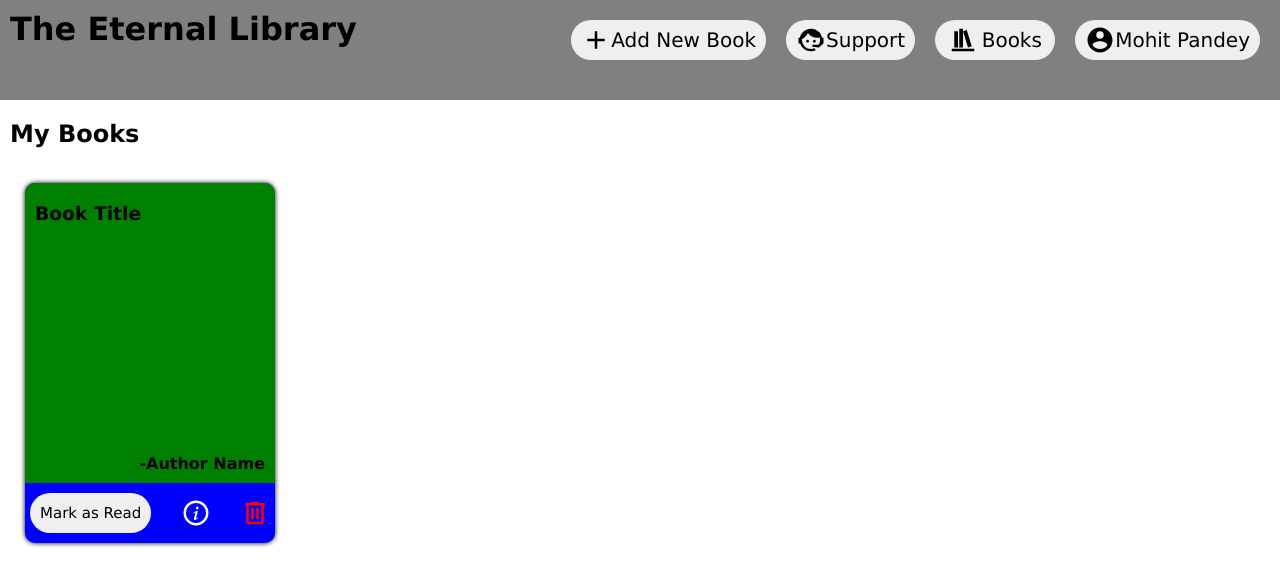
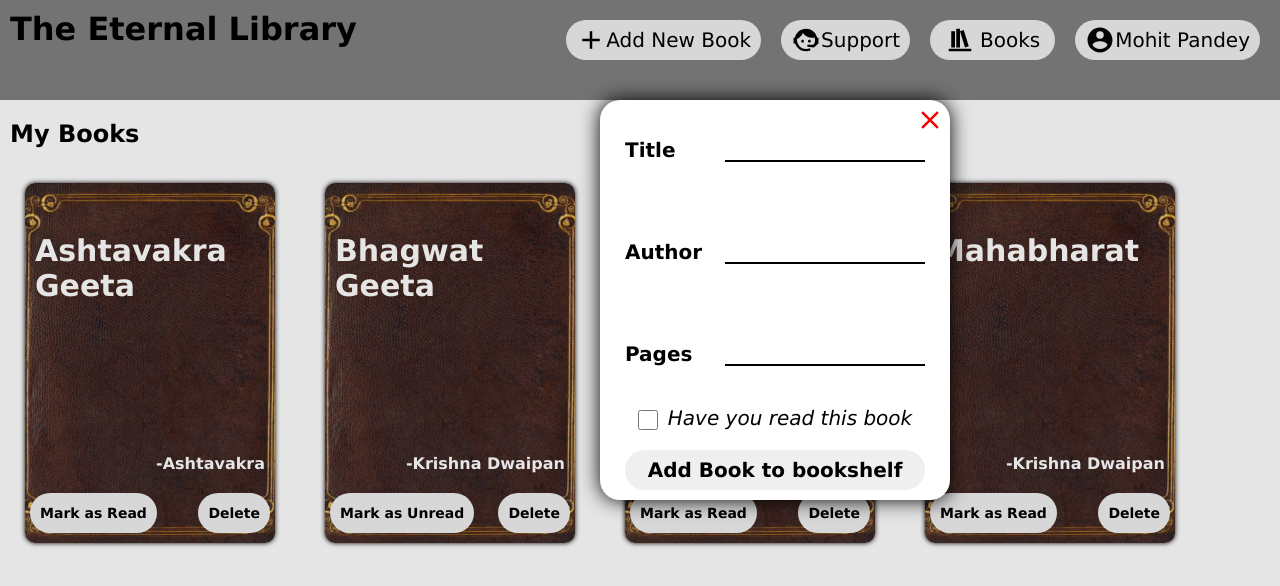
Before and after one commit to 22Mohit22/library-app, a plain HTML site: page index.html in a window 1280 px wide. Both pictures are taken after a click on the button "Add New Book". Drawn offline with Linux system fonts and the light colour scheme.

Commit message:
added scriptand styles and bg image

```diff
--- a/files/script.js
+++ b/files/script.js
@@ -0,0 +1,162 @@
+let myLibrary = [
+    {
+        id: 0,
+        title: 'Ashtavakra Geeta',
+        author: 'Ashtavakra',
+        pages: 120,
+        read: false
+    },
+    {
+        id: 1,
+        title: 'Bhagwat Geeta',
+        author: 'Krishna Dwaipan',
+        pages: 840,
+        read: true
+    },
+    {
+        id: 2,
+        title: 'Ram Charit Manas ',
+        author: 'Tulisdas',
+        pages: 4560,
+        read: false
+    },
+    {
+        id: 3,
+        title: 'Mahabharat',
+        author: 'Krishna Dwaipan',
+        pages: 15000,
+        read: false
+    },
+];
+
+function Book(title, author, pages, read, id) {
+    this.title = title;
+    this.author = author;
+    this.pages = pages;
+    this.read = read; // true or false
+    this.id = id;
+}
+
+
+const formEl = document.querySelector('form');
+const titleEl = document.getElementById('book-title');
+const authorEl = document.getElementById('book-author');
+const pagesEl = document.getElementById('book-pages');
+const checkboxEl = document.getElementById('book-read');
+const submitBtn = document.getElementById('form-btn');
+
+const booksContainer = document.querySelector('.books');
+
+const addNewBookBtn = document.getElementById('addNewBook');
+const dialog = document.querySelector('dialog');
+const closeBtn = document.querySelector('#close-btn');
+
+
+
+function check_checkbox() {
+    return true ? checkboxEl.checked : false;
+}
+
+
+function createBook() {
+    const book = new Book(titleEl.value, authorEl.value, pagesEl.value, check_checkbox(), myLibrary.length+ 1);
+    return book;
+}
+
+function addBookToLibrary() {
+    myLibrary.push(createBook());
+}
+
+function addBookToDisplay(book) {
+    const bookCard = document.createElement('div');
+    bookCard.className = 'book-card';
+    bookCard.setAttribute('data', book.id);
+
+    const nameContainer = document.createElement('div');
+    nameContainer.className = 'name-container';
+
+    const bookTitle = document.createElement('h3');
+    bookTitle.textContent = `${book.title}`;
+
+    const bookAuthor = document.createElement('p');
+    bookAuthor.className = 'author';
+    bookAuthor.textContent = `-${book.author}`;
+
+    const btnContainer = document.createElement('div');
+    btnContainer.className = 'btns-container';
+
+    const readBtn = document.createElement('button');
+    readBtn.className = 'mark-read';
+    readBtn.textContent = book.read ? 'Mark as Unread' : 'Mark as Read';
+
+    const delBtn = document.createElement('button');
+    delBtn.className = 'del-btn';
+    delBtn.innerHTML = 'Delete';
+
+
+    bookCard.appendChild(nameContainer);
+    bookCard.appendChild(btnContainer);
+    nameContainer.appendChild(bookTitle);
+    nameContainer.appendChild(bookAuthor);
+    btnContainer.appendChild(readBtn);
+    btnContainer.appendChild(delBtn);
+    booksContainer.appendChild(bookCard);
+}
+
+function appendBookToDisplay() {
+    addBookToLibrary();
+    addBookToDisplay(myLibrary[myLibrary.length - 1]);
+}
+
+
+submitBtn.addEventListener('click', (e) => {
+    e.preventDefault();
+    if(titleEl.value.trim() != ''
+    && authorEl.value.trim() != ''
+    && pagesEl.value.trim() != '') {
+        appendBookToDisplay();
+        dialog.close()
+    } else {
+        console.log('please fill all the required elements');
+    }
+})
+
+
+addNewBookBtn.addEventListener('click', () => {
+    dialog.showModal();
+})
+
+closeBtn.addEventListener('click', () => {
+    dialog.close();
+})
+
+
+
+myLibrary.forEach(book => {
+    addBookToDisplay(book);
+})
+
+booksContainer.addEventListener('click', (e) => {
+    const bookCard = e.target.closest('.book-card');
+    const displayid = bookCard.getAttribute('data');
+    const indexOfBook = myLibrary.findIndex(book => book.id == displayid);
+    const book = myLibrary[indexOfBook];
+    const readStatus = book.read;
+
+    if(e.target.classList.contains('mark-read')) {
+        book.read = !readStatus;
+
+        if(book.read){
+            e.target.textContent = 'Mark as Unread';
+        } else {
+            e.target.textContent = 'Mark as Read';
+        }
+
+    } else if(e.target.classList.contains('del-btn')) {
+
+        if(indexOfBook != -1) {
+            myLibrary.splice(indexOfBook, 1);
+            bookCard.remove();
+        }
+    }
+})
--- a/files/style.css
+++ b/files/style.css
@@ -7,7 +7,7 @@
 
 button{
     padding: 10px;
-    min-width: 120px;
+    min-width: 125px;
     width: auto;
     height: 40px;
     font-size: 20px;
@@ -20,6 +20,15 @@ button{
 }
 button:hover{
     box-shadow: 0 0 10px rgba(0, 0, 0, 0.4);
+}
+button:focus{
+    outline: none;
+}
+button:active{
+    transform: scale(0.95);
+}
+input:focus{
+    outline: none;
 }
 
 .lib-app{
@@ -91,7 +100,10 @@ main{
 }
 
 .book-card{
-    background-color: blue;
+    background-image: url('./book-bg.png');
+    background-position: center;
+    background-size: 105%;
+    background-repeat: no-repeat;
     margin: 25px;
     width: 250px;
     height: 360px;
@@ -102,7 +114,6 @@ main{
 }
 
 .name-container{
-    background-color: green;
     grid-column-start: 1;
     grid-column-end: 1;
     display: flex;
@@ -113,11 +124,15 @@ main{
     border-top-right-radius: 10px;
 }
 .name-container>h3{
-    margin: 20px 10px;
+    margin: 50px 10px;
+    font-size: 30px;
+    color: white;
     align-self: flex-start;
+    text-shadow:  0 0 3px rgba(65, 33, 3, 0.4);
 }
 .author{
     margin: 10px;
+    color: white;
     align-self: flex-end;
     font-weight: 600;
 }
@@ -132,16 +147,98 @@ main{
     margin: 10px 5px;
 }
 .mark-read{
-    font-size: 15px;
-    font-weight: 100;
+    padding: 10px;
+    font-size: 14px;
+    font-weight: bold;
+}
+.del-btn{
+    font-size: 14px;
+    min-width: 40px;
+    font-weight: bold;
 }
 
-.info,.del-btn{
-    min-width: 20px;
+
+
+/*form styles*/
+
+dialog{
+    border: none;
+    border-radius: 20px;
+    box-shadow: 0 0 20px;
+    position: absolute;
+    top: 100px;
+    left: 600px;
+}
+
+#close-btn{
+    margin-right: 5px;
     padding: 0;
+    position: absolute;
+    min-width: 30px;
     background-color: transparent;
+    top: 0;
+    right: 0;
 }
-.info:hover,.del-btn:hover{
+#close-btn:hover{
     box-shadow: none;
     transform: scale(1.1);
 }
+#close-btn:active{
+    transform: scale(0.95);
+}
+
+
+dialog>form{
+    width: 350px;
+    height: 400px;
+    display: flex;
+    flex-direction: column;
+    justify-content: space-between;
+    align-items: center;
+}
+
+.inputs{
+    margin: 20px;
+    width: 300px;
+    display: flex;
+    justify-content: space-between;
+    align-items: center;
+}
+.inputs>input{
+    width: 200px;
+    height: 40px;
+    font-size: 20px;
+    border: none;
+    border-bottom: 2px solid black;
+    display: flex;
+    align-items: flex-end;
+}
+.inputs>label{
+    font-size: 20px;
+    font-weight: bold;
+    align-self: flex-end;
+}
+.checkbox-container{
+    width: 300px;
+    display: flex;
+    justify-content: center;
+}
+.checkbox-container>label{
+    font-size: 20px;
+    font-style: italic;
+    margin-left: 10px;
+    cursor: pointer;
+}
+#book-read{
+    width: 20px;
+    height: 20px;
+    font-size: 20px;
+    align-self: flex-end;
+    cursor: pointer;
+}
+
+form>button{
+    margin-bottom: 10px;
+    width: 300px;
+    font-weight: bolder;
+}
--- a/index.html
+++ b/index.html
@@ -16,13 +16,35 @@
                 <div class="misc-links">
                     <nav>
                         <ul>
-                            <li><button type="button"><svg xmlns="http://www.w3.org/2000/svg" viewBox="0 0 24 24" width="30" height="30"><title>plus</title><path d="M19,13H13V19H11V13H5V11H11V5H13V11H19V13Z" /></svg> Add New Book</button></li>
+                            <li><button type="button" id="addNewBook"><svg xmlns="http://www.w3.org/2000/svg" viewBox="0 0 24 24" width="30" height="30"><title>plus</title><path d="M19,13H13V19H11V13H5V11H11V5H13V11H19V13Z" /></svg> Add New Book</button></li>
                             <li><button type="button"><svg xmlns="http://www.w3.org/2000/svg" viewBox="0 0 24 24" width="30" height="30"><title>face-agent</title><path d="M18.72,14.76C19.07,13.91 19.26,13 19.26,12C19.26,11.28 19.15,10.59 18.96,9.95C18.31,10.1 17.63,10.18 16.92,10.18C13.86,10.18 11.15,8.67 9.5,6.34C8.61,8.5 6.91,10.26 4.77,11.22C4.73,11.47 4.73,11.74 4.73,12A7.27,7.27 0 0,0 12,19.27C13.05,19.27 14.06,19.04 14.97,18.63C15.54,19.72 15.8,20.26 15.78,20.26C14.14,20.81 12.87,21.08 12,21.08C9.58,21.08 7.27,20.13 5.57,18.42C4.53,17.38 3.76,16.11 3.33,14.73H2V10.18H3.09C3.93,6.04 7.6,2.92 12,2.92C14.4,2.92 16.71,3.87 18.42,5.58C19.69,6.84 20.54,8.45 20.89,10.18H22V14.67H22V14.69L22,14.73H21.94L18.38,18L13.08,17.4V15.73H17.91L18.72,14.76M9.27,11.77C9.57,11.77 9.86,11.89 10.07,12.11C10.28,12.32 10.4,12.61 10.4,12.91C10.4,13.21 10.28,13.5 10.07,13.71C9.86,13.92 9.57,14.04 9.27,14.04C8.64,14.04 8.13,13.54 8.13,12.91C8.13,12.28 8.64,11.77 9.27,11.77M14.72,11.77C15.35,11.77 15.85,12.28 15.85,12.91C15.85,13.54 15.35,14.04 14.72,14.04C14.09,14.04 13.58,13.54 13.58,12.91A1.14,1.14 0 0,1 14.72,11.77Z" /></svg> Support</button></li>
                             <li><button type="button"><svg xmlns="http://www.w3.org/2000/svg" viewBox="0 0 24 24" width="30" height="30"><title>bookshelf</title><path d="M9 3V18H12V3H9M12 5L16 18L19 17L15 4L12 5M5 5V18H8V5H5M3 19V21H21V19H3Z" /></svg> Books</button></li>
                             <li><button type="button"><svg xmlns="http://www.w3.org/2000/svg" viewBox="0 0 24 24" width="30" height="30"><title>account-circle</title><path d="M12,19.2C9.5,19.2 7.29,17.92 6,16C6.03,14 10,12.9 12,12.9C14,12.9 17.97,14 18,16C16.71,17.92 14.5,19.2 12,19.2M12,5A3,3 0 0,1 15,8A3,3 0 0,1 12,11A3,3 0 0,1 9,8A3,3 0 0,1 12,5M12,2A10,10 0 0,0 2,12A10,10 0 0,0 12,22A10,10 0 0,0 22,12C22,6.47 17.5,2 12,2Z" /></svg> Mohit Pandey</button></li>
                         </ul>
                     </nav>
                 </div>
+                <dialog >
+                    <button id="close-btn"><svg xmlns="http://www.w3.org/2000/svg" viewBox="0 0 24 24" width="30" height="30" fill="#ff0000"><title>close</title><path d="M19,6.41L17.59,5L12,10.59L6.41,5L5,6.41L10.59,12L5,17.59L6.41,19L12,13.41L17.59,19L19,17.59L13.41,12L19,6.41Z" /></svg></button>
+                    <form action="#" method="dialog">
+                        <div class="inputs" autofocus>
+                            <label for="book-title">Title</label>
+                            <input type="text" name="title" id="book-title" required/>
+                        </div>
+                        <div class="inputs">
+                            <label for="book-author">Author</label>
+                            <input type="text" name="author" id="book-author" required/>
+                        </div>
+                        <div class="inputs">
+                            <label for="book-pages">Pages</label>
+                            <input type="text" name="author" id="book-pages" required/>
+                        </div>
+                        <div class="checkbox-container">
+                            <input type="checkbox" name="read" id="book-read" />
+                            <label for="book-read">Have you read this book</label>
+                        </div>
+                        <button type="submit" id="form-btn">Add Book to bookshelf</button>
+                    </form>
+                </dialog>
             </div>
         </div>
         <main>
@@ -31,20 +53,11 @@
                     My Books
                 </h2>
                 <div class="books">
-                    <div class="book-card">
-                        <div class="name-container">
-                            <h3>Book Title</h3>
-                            <p class="author">-Author Name</p>
-                        </div>
-                        <div class="btns-container">
-                            <button type="button" class="mark-read">Mark as Read</button>
-                            <button type="button" class="info"><svg xmlns="http://www.w3.org/2000/svg" viewBox="0 0 24 24" width="30" height="30" fill="#ffffff"><title>information-variant-circle-outline</title><path d="M12.3 7.29C12.5 7.11 12.74 7 13 7C13.27 7 13.5 7.11 13.71 7.29C13.9 7.5 14 7.74 14 8C14 8.27 13.9 8.5 13.71 8.71C13.5 8.9 13.27 9 13 9C12.74 9 12.5 8.9 12.3 8.71C12.11 8.5 12 8.27 12 8C12 7.74 12.11 7.5 12.3 7.29M9.8 11.97C9.8 11.97 11.97 10.25 12.76 10.18C13.5 10.12 13.35 10.97 13.28 11.41L13.27 11.47C13.13 12 12.96 12.64 12.79 13.25C12.41 14.64 12.04 16 12.13 16.25C12.23 16.59 12.85 16.16 13.3 15.86C13.36 15.82 13.41 15.78 13.46 15.75C13.46 15.75 13.54 15.67 13.62 15.78C13.64 15.81 13.66 15.84 13.68 15.86C13.77 16 13.82 16.05 13.7 16.13L13.66 16.15C13.44 16.3 12.5 16.96 12.12 17.2C11.71 17.47 10.14 18.37 10.38 16.62C10.59 15.39 10.87 14.33 11.09 13.5C11.5 12 11.68 11.32 10.76 11.91C10.39 12.13 10.17 12.27 10.04 12.36C9.93 12.44 9.92 12.44 9.85 12.31L9.82 12.25L9.77 12.17C9.7 12.07 9.7 12.06 9.8 11.97M22 12C22 17.5 17.5 22 12 22C6.5 22 2 17.5 2 12C2 6.5 6.5 2 12 2C17.5 2 22 6.5 22 12M20 12C20 7.58 16.42 4 12 4C7.58 4 4 7.58 4 12C4 16.42 7.58 20 12 20C16.42 20 20 16.42 20 12Z" /></svg></button>
-                            <button type="button" class="del-btn"><svg xmlns="http://www.w3.org/2000/svg" viewBox="0 0 24 24" width="30" height="30" fill="#ff0000"><title>trash-can-outline</title><path d="M9,3V4H4V6H5V19A2,2 0 0,0 7,21H17A2,2 0 0,0 19,19V6H20V4H15V3H9M7,6H17V19H7V6M9,8V17H11V8H9M13,8V17H15V8H13Z" /></svg></button>
-                        </div>
-                    </div>
                 </div>
             </div>
         </main>
     </div>
+
+    <script src="./files/script.js"></script>
 </body>
 </html>
```
Also changed, not shown: files/book-bg.png (added).
